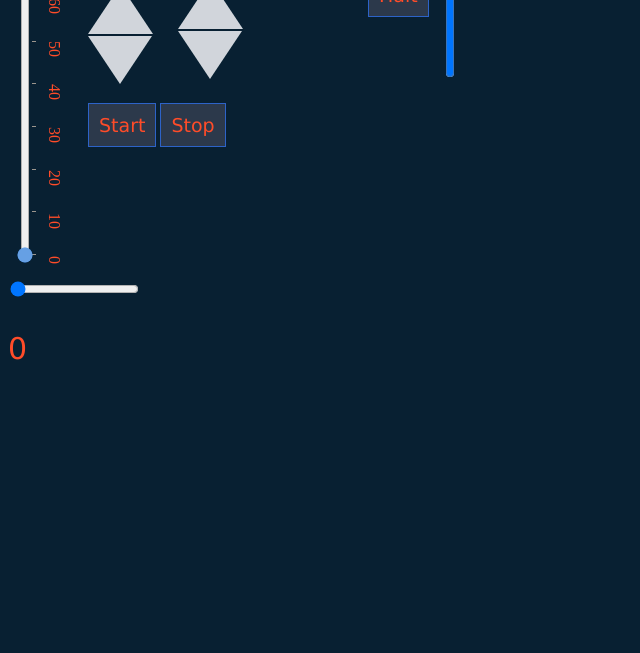
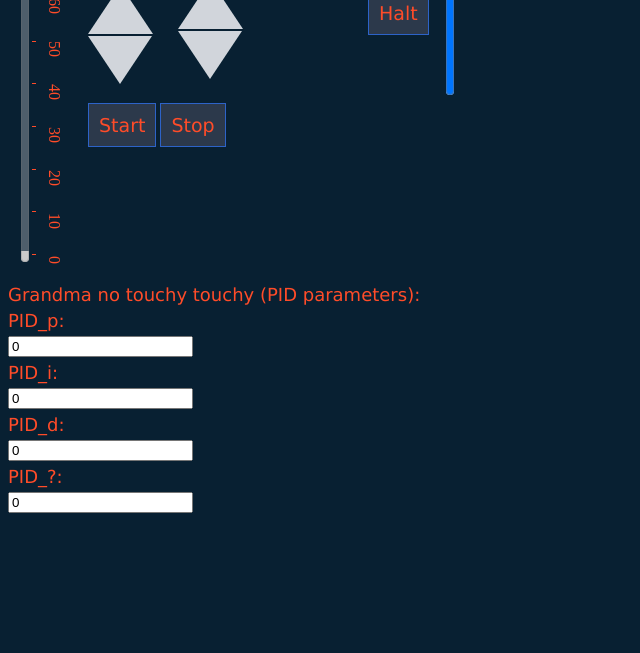
Before and after one commit to LizzyBoi/ShootingRange, a website: page public/index.html in a window 1280 px wide. Shown: the part 147-800 px from the top of the page, without its empty margins (0-640 px from the left). Drawn offline with Linux system fonts and the light colour scheme.

Commit message:
PID controls on frontend

```diff
--- a/public/index.html
+++ b/public/index.html
@@ -8,7 +8,7 @@
 </head>
 <body>
 	<div class="positionControl">
-		<input type="range" class="slider positionSlider" min="0" max="90" value="0" step="2" orient="vertical", list="distance" id="positionSlider" oninput="onSliderInput('goto', 'positionValue', 'positionSlider')">
+		<input type="range" class="slider positionSlider" min="0" max="90" value="0" step="2" orient="vertical", list="distance" id="positionSlider" oninput="onSliderInput('goto', 'positionValue', 'positionSlider')" disabled>
 		<datalist id="distance">
 			<option class="distance" value="90" label="90"></option>
 			<option class="distance" value="80" label="80"></option>
@@ -24,7 +24,7 @@
 		<div class="positionSubmit">
 			<label class="generalText positionControlText" for="fname">Go to position:</label><br>
 			<br>
-			<input class="submit" type="number" id="positionInput"><br>
+			<input class="arrowlessSubmit" type="number" id="positionInput"><br>
 			<input type="button" onclick="updateSubmit('positionInput', 'positionValue', 'positionSlider', 0, 90, 'goto')" value="update" class="button" id="positionSubmitButton">
 			<p id="positionValue" style="transform: translate(110px, -76px);">0</p>
 		</div>
@@ -52,20 +52,32 @@
 		<div>
 			<label class="generalText" for="fname">Pick Discrete Speed:</label><br>
 			<br>
-			<input class="submit" type="number" id="speedInput"><br>
+			<input class="arrowlessSubmit" type="number" id="speedInput"><br>
 			<input type="button" onclick="updateSubmit('speedInput', 'currentSpeed', 'speedSlider', 1, 63, 'set')" value="update" class="button" id="speedInputButton">
 		</div>
 	</div>
 		<input type="button" class="button halt" value="Halt" onclick="halt()">
     </div>
-	<br>
-	<input type="range" id="lerpTempSlider" min="0" max="100" value="0">
-	<p id="lerpValue">0</p>
-<input type="range" class="slider positionSlider targetPositionSlider" min="0" max="90" value="0" step="2" orient="vertical" id="targetPositionSlider" disabled>
 <!-- hidden values -->
 	<input type="hidden" id="motorDir" value="0">
 	<input type="hidden" id="targetPosition" value="0">
 	<input type="hidden" id="currentPwm" value="0">
 
+<!-- PID Controllers-->
+	<div class="pidController">
+		<p class="PID_text">Grandma no touchy touchy (PID parameters):	</p>
+		<p class="PID_text">PID_p:</p>
+		<input type="number" value="0" step="0.01" id="PID_p">
+		<br>
+		<p class="PID_text">PID_i:</p>
+		<input type="number" value="0" step="0.01" id="PID_i">
+		<br>
+		<p class="PID_text">PID_d:</p>
+		<input type="number" value="0" step="0.01" id="PID_d">
+		<br>
+		<p class="PID_text">PID_?:</p>
+		<input type="number" value="0" step="0.01" id="PID_unknown">
+	</div>
+
 </body>
 </html>
--- a/public/style.css
+++ b/public/style.css
@@ -64,12 +64,12 @@ p {
   transform: translate(10px,0px);
   height: 400px;
   width: 10px;
+  color: #FF4C29 ;
 }
+.positionSlider::-webkit-slider-runnable-track{
+  -webkit-appearance: none;
+  opacity: 0;
 
-.targetPositionSlider{
-  position: absolute;
-  transform: translate(10px,-535px);
-  opacity: 50%;
 }
 
 .positionSubmit{
@@ -92,14 +92,14 @@ datalist {
   transform: translate(40px, 6px);
 }
 
-.submit{
+.arrowlessSubmit{
   background-color: #2C394B;
   color: #FF4C29;
 }
 
 /* removes arrows from submit field*/
-  input::-webkit-outer-spin-button,
-  input::-webkit-inner-spin-button {
+.arrowlessSubmit::-webkit-outer-spin-button,
+.arrowlessSubmit::-webkit-inner-spin-button {
   -webkit-appearance: none;
   margin: 0;
 }
@@ -144,6 +144,16 @@ datalist {
   border-color:transparent transparent #FF4C29;
 }
 .positionControl{
-  height: 400px;
+  height: 418px;
 
 }
+
+.PID_text{
+  font-size: 18px;
+  margin-top: 5px;
+  margin-bottom: 5px;
+}
+
+.pidController{
+  position: absolute;
+}
```
Lines whose indentation alone changed are shown as unchanged.
